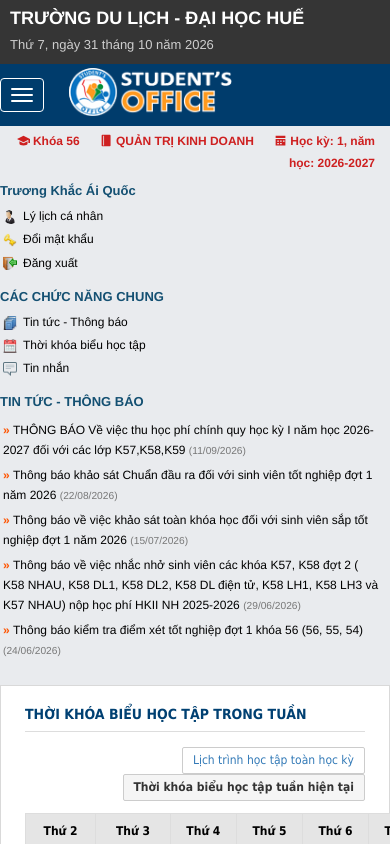
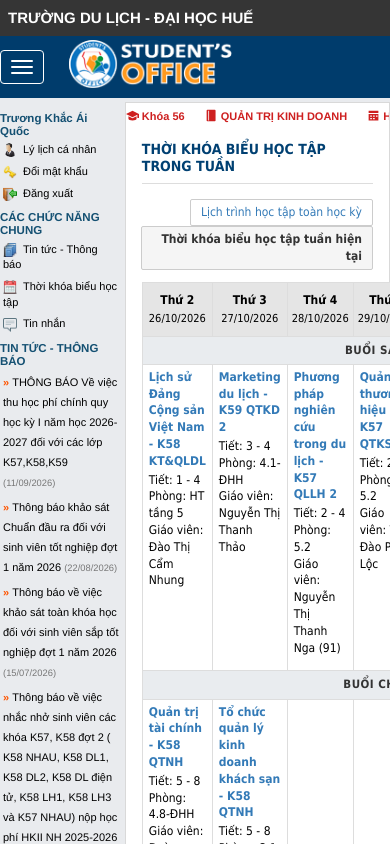
Before and after one commit to tho121651-spec/huht, a React (Vite) app: page /student/TimeTable in a window 390 px wide. Shown: the top 844 px of the page. Built offline with nearby package versions, Linux system fonts and the light colour scheme; sample sign-in values are in the browser's storage.

Commit message:
fix: restore 2-column mobile layout and reposition status bar

```diff
--- a/src/App.jsx
+++ b/src/App.jsx
@@ -13,9 +13,9 @@ import Footer from './components/Footer.jsx'
 import Login from './pages/Login.jsx'
 import StudentPortal from './pages/StudentPortal.jsx'
 import NewsDetail from './pages/NewsDetail.jsx'
-import Schedule from './pages/Schedule.jsx' // Sử dụng chung 1 file Schedule cho lịch học
+import Schedule from './pages/Schedule.jsx'
 
-// Đã cập nhật đường dẫn đúng theo cấu trúc thư mục src/data/Studying/
+// Import trang Đăng ký học phần
 import RegisterModules from './data/Studying/RegisterModules.jsx'
 
 // Import trang Danh sách lớp đã đăng ký
@@ -26,12 +26,15 @@ import TrainingProgram from './pages/TrainingProgram.jsx'
 
 // Import trang Kết quả rèn luyện
 import Conduct from './pages/Conduct.jsx'
+
 // Import trang Khảo sát hoạt động giảng dạy
 import Survey from './pages/Survey.jsx'
-import ExamSchedule from './pages/ExamSchedule.jsx';
-// 1. Import trang Kết quả học tập
-import StudyResults from './pages/StudyResults.jsx';
 
+// Import trang Lịch thi
+import ExamSchedule from './pages/ExamSchedule.jsx'
+
+// Import trang Kết quả học tập
+import StudyResults from './pages/StudyResults.jsx'
 
 // Layout dùng chung cho các trang sau khi đăng nhập
 function MainLayout() {
@@ -40,15 +43,17 @@ function MainLayout() {
       <div className="container-fluid">
         <Header />
         <Navbar />
-        <StatusBar />
       </div>
 
       <div className="container-fluid" id="wrapper">
+        {/* CỘT TRÁI: Menu & Thông tin sinh viên */}
         <div className="panel-sidebar-left">
           <Sidebar />
         </div>
 
+        {/* CỘT PHẢI: Chứa StatusBar (dòng chữ đỏ góc trên) và Nội dung */}
         <div className="panel-main-content">
+          <StatusBar />
           <div className="hitec-content">
             <div className="row">
               <div className="col-xs-12">
@@ -122,6 +127,7 @@ function AppRoutes() {
         {/* Route cho Khảo sát hoạt động giảng dạy */}
         <Route path="/Survey" element={<Survey />} />
 
+        {/* Route cho Lịch thi */}
         <Route path="/Studying/ScheduleOfExam" element={<ExamSchedule />} />
 
         {/* Route cho Kết quả học tập */}
--- a/src/styles/StudentPortal.css
+++ b/src/styles/StudentPortal.css
@@ -539,7 +539,7 @@ footer p {
   margin: 0 0 3px;
 }
 
-/* ---------- Responsive ---------- */
+/* ---------- Responsive cho Mobile ---------- */
 @media (max-width: 767px) {
   .navbar-toggle {
     display: block;
@@ -595,30 +595,60 @@ footer p {
     text-decoration: underline;
   }
 
+  /* GIỮ NGUYÊN 2 CỘT SONG SONG TRÊN MOBILE THAY VÌ BẺ DỌC 100% */
+  #wrapper {
+    padding: 4px 6px 10px;
+  }
+
   .panel-sidebar-left {
-    float: none;
+    float: left;
+    width: 32% !important;
+    padding: 0 6px 0 0;
+  }
+
+  .panel-main-content {
+    float: left;
+    width: 68% !important;
+    margin: 0;
+  }
+
+  .hitec-content {
+    padding: 6px 8px 12px;
+  }
+
+  /* Ẩn ngày tháng trên Mobile để thanh đen chỉ có 1 dòng gọn gàng */
+  .hitec-title .col-xs-4,
+  .hitec-title .text-right {
+    display: none !important;
+  }
+
+  .hitec-title .col-xs-8 {
+    float: left;
     width: 100%;
   }
 
-  .panel-main-content {
-    float: none;
-    width: 100%;
-    margin: 0;
+  .hitec-title h1 {
+    font-size: 15px;
+    padding-left: 8px;
   }
 
-  .hitec-title .col-xs-8,
-  .hitec-title .col-xs-4 {
-    float: none;
-    width: 100%;
-    text-align: left;
+  /* Dòng thông tin đỏ trên mobile */
+  .hitec-status {
+    padding: 2px 4px 2px 0;
+    font-size: 11px;
+    white-space: nowrap;
+    overflow: hidden;
+    text-overflow: ellipsis;
   }
 
-  .hitec-title h1 {
-    padding-left: 10px;
+  .hitec-sidebar h5 {
+    font-size: 11.5px;
+    margin: 10px 0 5px;
   }
 
-  .hitec-title .text-right {
-    padding-left: 10px;
+  .hitec-sidebar p,
+  .hitec-notification li {
+    font-size: 11px;
   }
 }
 
```
